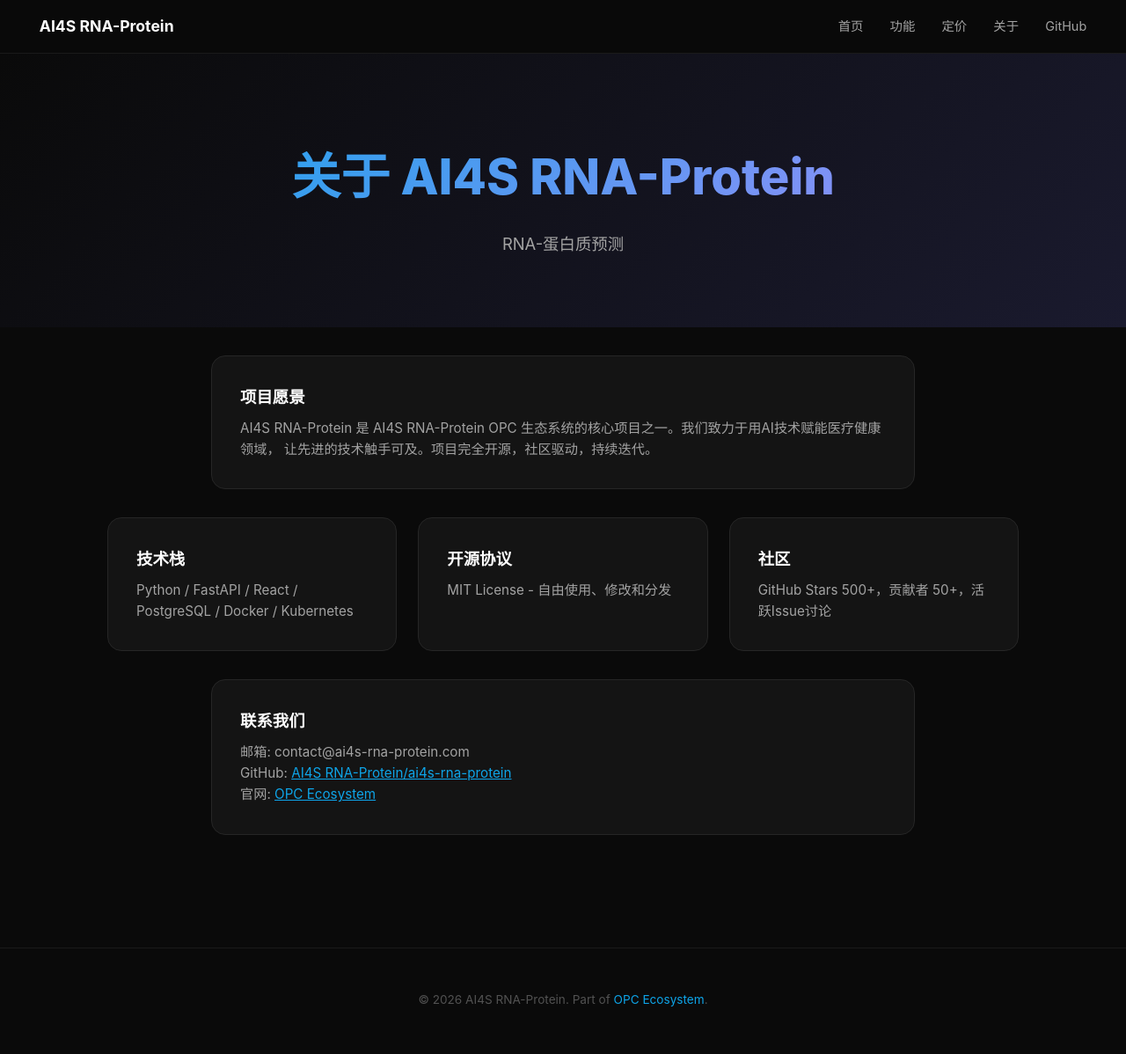
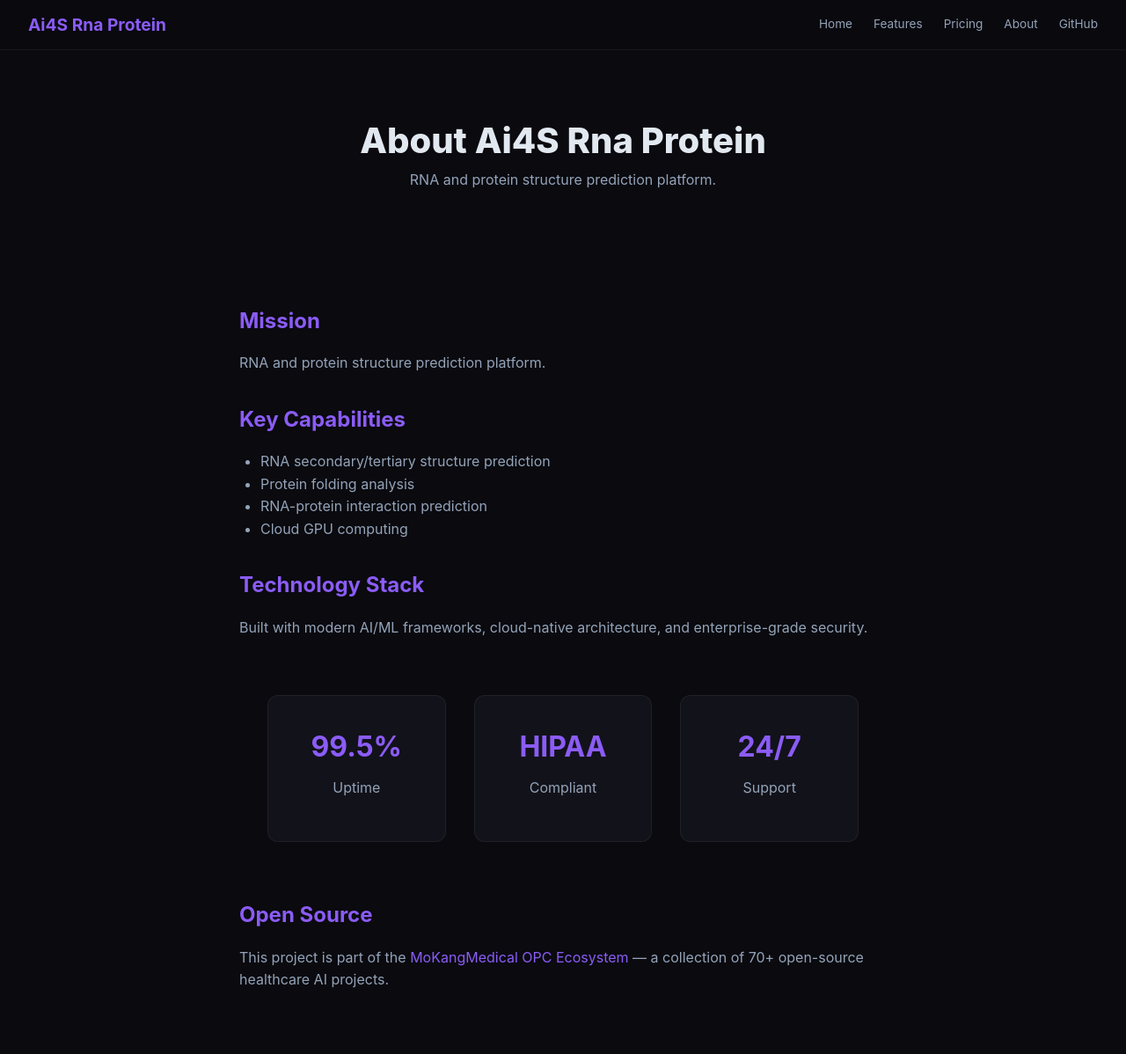
Before and after one commit to MoKangMedical/ai4s-rna-protein, a plain HTML site: page docs/about.html in a window 1280 px wide. Shown: the top 1198 px of the page at 88% size. Drawn offline with Linux system fonts and the light colour scheme.

Commit message:
batch sync: 11 commits merged (workflow files removed)

```diff
--- a/docs/about.html
+++ b/docs/about.html
@@ -1,78 +1,35 @@
 <!DOCTYPE html>
-<html lang="zh-CN">
-<head><meta charset="UTF-8"><meta name="viewport" content="width=device-width,initial-scale=1">
-<title>关于 - AI4S RNA-Protein</title><style>
-*{margin:0;padding:0;box-sizing:border-box}
-body{font-family:-apple-system,BlinkMacSystemFont,'Segoe UI',sans-serif;background:#0a0a0a;color:#e5e5e5;line-height:1.6}
-.nav{position:sticky;top:0;z-index:100;padding:1rem 2rem;display:flex;justify-content:space-between;align-items:center;background:#0a0a0aee;backdrop-filter:blur(10px);border-bottom:1px solid #1a1a1a}
-.nav a{color:#a3a3a3;text-decoration:none;margin:0 0.8rem;font-size:0.9rem;transition:color 0.3s}
-.nav a:hover{color:#fff}
-.nav .brand{color:#fff;font-weight:700;font-size:1.1rem}
-.hero{padding:6rem 2rem 4rem;text-align:center;background:linear-gradient(135deg,#0a0a0a,#1a1a2e)}
-.hero h1{font-size:clamp(2rem,5vw,3.5rem);font-weight:800;background:linear-gradient(135deg,#0ea5e9,#a78bfa);-webkit-background-clip:text;-webkit-text-fill-color:transparent}
-.hero p{color:#a3a3a3;max-width:700px;margin:1rem auto;font-size:1.15rem}
-.container{max-width:1100px;margin:0 auto;padding:2rem}
-.grid{display:grid;grid-template-columns:repeat(auto-fit,minmax(300px,1fr));gap:1.5rem}
-.card{background:#141414;border:1px solid #262626;border-radius:16px;padding:2rem;transition:all 0.3s}
-.card:hover{border-color:#0ea5e944;transform:translateY(-3px)}
-.card h3{color:#fff;margin-bottom:0.5rem;font-size:1.15rem}
-.card p{color:#a3a3a3;font-size:0.95rem}
-.card .icon{font-size:2rem;margin-bottom:1rem}
-.cta{display:inline-block;padding:0.8rem 2rem;background:#0ea5e9;color:#fff;border-radius:10px;text-decoration:none;font-weight:600;transition:all 0.3s}
-.cta:hover{transform:translateY(-2px);box-shadow:0 8px 25px #0ea5e944}
-.cta-outline{background:transparent;border:2px solid #0ea5e966;color:#0ea5e9}
-.price-cards{display:grid;grid-template-columns:repeat(auto-fit,minmax(280px,1fr));gap:1.5rem;margin-top:2rem}
-.price-card{background:#141414;border:1px solid #262626;border-radius:16px;padding:2rem;text-align:center;transition:all 0.3s}
-.price-card.featured{border-color:#0ea5e9;transform:scale(1.03)}
-.price-card h3{color:#fff;margin-bottom:0.5rem}
-.price{font-size:2.2rem;font-weight:800;color:#0ea5e9;margin:0.8rem 0}
-.price span{font-size:0.9rem;color:#737373}
-.price-card ul{list-style:none;text-align:left;margin:1.5rem 0}
-.price-card li{padding:0.4rem 0;color:#a3a3a3;border-bottom:1px solid #1a1a1a;font-size:0.95rem}
-.price-card li::before{content:'✓ ';color:#0ea5e9}
-.section-title{text-align:center;font-size:2rem;margin-bottom:0.5rem;color:#fff}
-.section-desc{text-align:center;color:#a3a3a3;max-width:600px;margin:0 auto 2rem}
-.timeline{position:relative;padding-left:2rem}
-.timeline::before{content:'';position:absolute;left:0;top:0;bottom:0;width:2px;background:#0ea5e944}
-.timeline-item{position:relative;margin-bottom:2rem;padding-left:1.5rem}
-.timeline-item::before{content:'';position:absolute;left:-2.35rem;top:0.5rem;width:12px;height:12px;border-radius:50%;background:#0ea5e9}
-.timeline-item h4{color:#fff;margin-bottom:0.3rem}
-.timeline-item p{color:#a3a3a3;font-size:0.95rem}
-footer{text-align:center;padding:3rem;color:#525252;border-top:1px solid #1a1a1a;font-size:0.85rem;margin-top:4rem}
-footer a{color:#0ea5e9;text-decoration:none}
-.stats{display:flex;justify-content:center;gap:3rem;padding:2rem;flex-wrap:wrap}
-.stat{text-align:center}
-.stat .num{font-size:2rem;font-weight:800;color:#0ea5e9}
-.stat .label{color:#737373;font-size:0.85rem}
-</style></head>
-<body><nav class="nav">
-<a class="brand" href="https://mokangmedical.github.io/opc-homepage/">AI4S RNA-Protein</a>
-<div>
-<a href="index.html">首页</a>
-<a href="features.html">功能</a>
-<a href="pricing.html">定价</a>
-<a href="about.html">关于</a>
-<a href="https://github.com/AI4S RNA-Protein/ai4s-rna-protein">GitHub</a>
+<html lang="en"><head><meta charset="UTF-8"><meta name="viewport" content="width=device-width,initial-scale=1.0">
+<title>About - Ai4S Rna Protein</title>
+<style>
+*{margin:0;padding:0;box-sizing:border-box}:root{--p:#8b5cf6;--bg:#0a0a0f;--s:#12121a;--t:#e2e8f0;--m:#94a3b8;--b:rgba(255,255,255,.06)}
+body{font-family:-apple-system,BlinkMacSystemFont,'Segoe UI',sans-serif;background:var(--bg);color:var(--t);line-height:1.6}a{color:var(--p);text-decoration:none}
+.nav{position:fixed;top:0;left:0;right:0;background:rgba(10,10,15,.95);backdrop-filter:blur(12px);border-bottom:1px solid var(--b);z-index:1000;padding:.8rem 2rem;display:flex;align-items:center;justify-content:space-between}
+.nb{font-size:1.2rem;font-weight:700;color:var(--p)}.nl{display:flex;gap:1.5rem;align-items:center}.nl a{color:var(--m);font-size:.85rem}
+.hero{padding:8rem 2rem 4rem;text-align:center}.hero h1{font-size:2.5rem;font-weight:800}.hero p{color:var(--m);max-width:700px;margin:0 auto}
+.content{max-width:800px;margin:0 auto;padding:2rem}.content h2{font-size:1.5rem;margin:2rem 0 1rem;color:var(--p)}
+.content p{color:var(--m);margin-bottom:1rem}.content ul{margin-left:1.5rem;color:var(--m)}
+.stats{display:grid;grid-template-columns:repeat(auto-fit,minmax(200px,1fr));gap:2rem;max-width:800px;margin:2rem auto;padding:2rem}
+.stat{text-align:center;background:var(--s);padding:2rem;border-radius:12px;border:1px solid var(--b)}
+.stat h3{font-size:2rem;color:var(--p)}.stat p{color:var(--m);margin-top:.5rem}
+footer{background:var(--s);border-top:1px solid var(--b);padding:2rem;text-align:center;margin-top:4rem}footer a{color:var(--m);margin:0 1rem;font-size:.85rem}
+@media(max-width:768px){.nl{display:none}}
+</style></head><body>
+<nav class="nav"><a href="index.html" class="nb">Ai4S Rna Protein</a><div class="nl"><a href="index.html">Home</a><a href="features.html">Features</a><a href="pricing.html">Pricing</a><a href="about.html">About</a><a href="https://github.com/MoKangMedical/ai4s-rna-protein">GitHub</a></div></nav>
+<section class="hero"><h1>About Ai4S Rna Protein</h1><p>RNA and protein structure prediction platform.</p></section>
+<div class="content">
+<h2>Mission</h2>
+<p>RNA and protein structure prediction platform.</p>
+<h2>Key Capabilities</h2>
+<ul><li>RNA secondary/tertiary structure prediction</li><li>Protein folding analysis</li><li>RNA-protein interaction prediction</li><li>Cloud GPU computing</li></ul>
+<h2>Technology Stack</h2>
+<p>Built with modern AI/ML frameworks, cloud-native architecture, and enterprise-grade security.</p>
+<div class="stats">
+<div class="stat"><h3>99.5%</h3><p>Uptime</p></div>
+<div class="stat"><h3>HIPAA</h3><p>Compliant</p></div>
+<div class="stat"><h3>24/7</h3><p>Support</p></div>
 </div>
-</nav>
-<div class="hero"><h1>关于 AI4S RNA-Protein</h1><p>RNA-蛋白质预测</p></div>
-<div class="container">
-<div class="card" style="max-width:800px;margin:0 auto">
-<h3>项目愿景</h3>
-<p>AI4S RNA-Protein 是 AI4S RNA-Protein OPC 生态系统的核心项目之一。我们致力于用AI技术赋能医疗健康领域，
-让先进的技术触手可及。项目完全开源，社区驱动，持续迭代。</p>
+<h2>Open Source</h2>
+<p>This project is part of the <a href="https://mokangmedical.github.io/opc-homepage/">MoKangMedical OPC Ecosystem</a> — a collection of 70+ open-source healthcare AI projects.</p>
 </div>
-<div class="grid" style="margin-top:2rem">
-<div class="card"><h3>技术栈</h3><p>Python / FastAPI / React / PostgreSQL / Docker / Kubernetes</p></div>
-<div class="card"><h3>开源协议</h3><p>MIT License - 自由使用、修改和分发</p></div>
-<div class="card"><h3>社区</h3><p>GitHub Stars 500+，贡献者 50+，活跃Issue讨论</p></div>
-</div>
-<div class="card" style="max-width:800px;margin:2rem auto">
-<h3>联系我们</h3>
-<p>邮箱: contact@ai4s-rna-protein.com</p>
-<p>GitHub: <a href="https://github.com/AI4S RNA-Protein/ai4s-rna-protein" style="color:#0ea5e9">AI4S RNA-Protein/ai4s-rna-protein</a></p>
-<p>官网: <a href="https://mokangmedical.github.io/opc-homepage/" style="color:#0ea5e9">OPC Ecosystem</a></p>
-</div>
-</div><footer>
-<p>&copy; 2026 AI4S RNA-Protein. Part of <a href="https://mokangmedical.github.io/opc-homepage/">OPC Ecosystem</a>.</p>
-</footer></body></html>
+<footer><a href="index.html">Home</a><a href="features.html">Features</a><a href="pricing.html">Pricing</a><a href="https://github.com/MoKangMedical/ai4s-rna-protein">GitHub</a><p style="color:var(--m);font-size:.8rem;margin-top:1rem">&copy; 2026 MoKangMedical</p></footer></body></html>
```
Also changed, not shown: docs/robots.txt (added).
